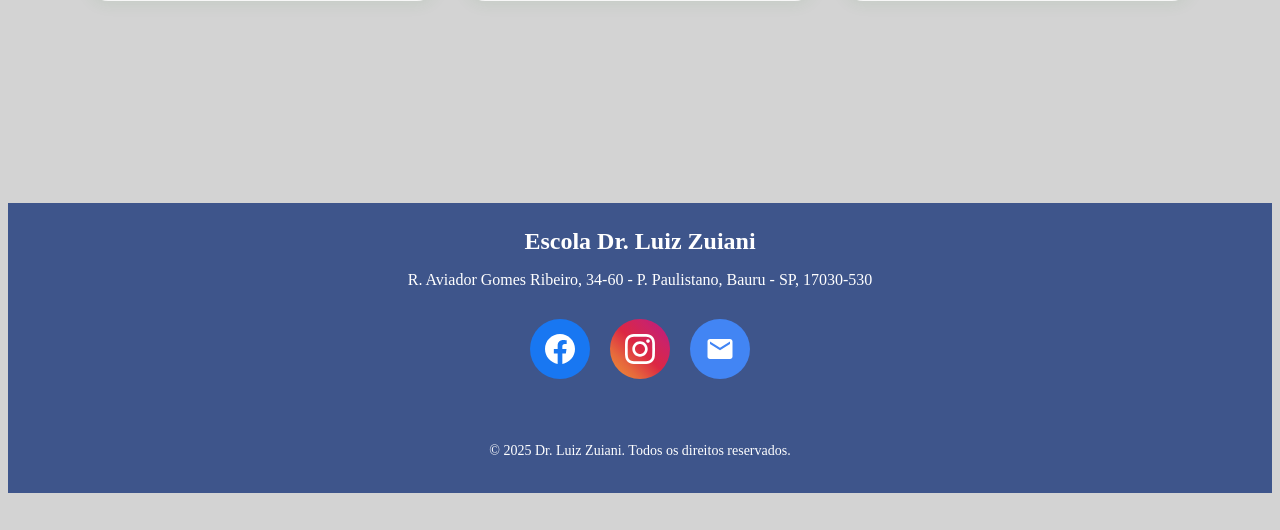
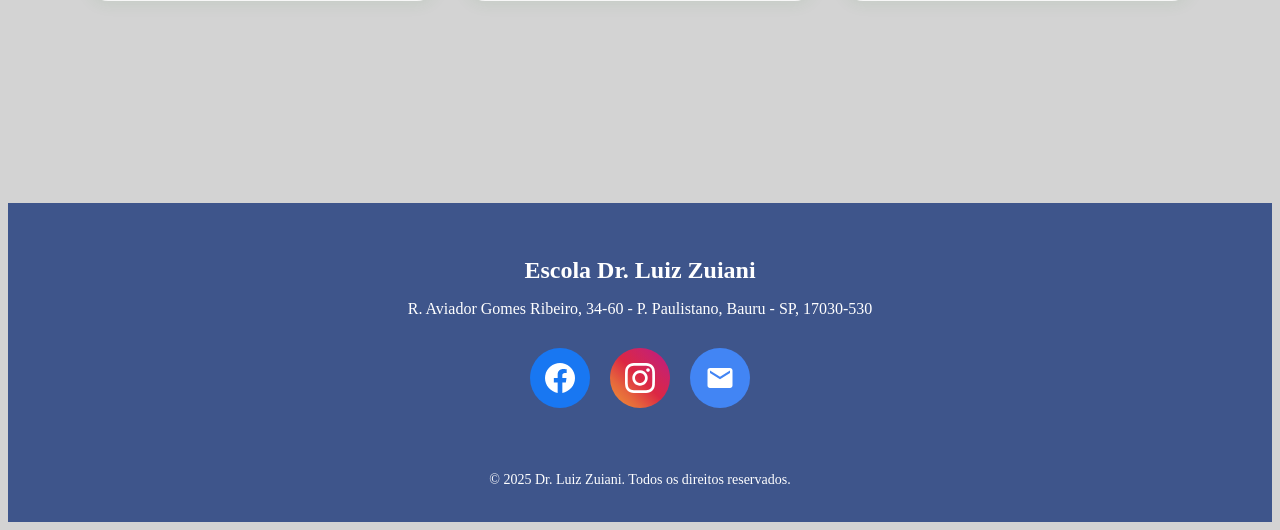
Before and after one commit to Deladonio/TCC-Zuiani---Novo, a PHP site: page /atividades.php in a window 1280 px wide. Shown: the part 897-1427 px from the top of the page. Before the commit the page ends 1390 px from the top, so only its background shows below. Run offline with PHP 8.4, Linux system fonts and the light colour scheme.

Commit message:
mudei o tamanho do footer =)

```diff
--- a/Atividades/style_att.css
+++ b/Atividades/style_att.css
@@ -189,7 +189,7 @@ input {
 footer {
     background-color: #3E558B; /* Cor azul do footer original do usuário */
     color: white;
-    padding: 1px 20px 20px; /* Padding original do usuário */
+    padding: 30px 20px 20px; /* Padding original do usuário */
     text-align: center;
     margin-top: auto;
 }
--- a/Comunicados/style_comu.css
+++ b/Comunicados/style_comu.css
@@ -266,7 +266,7 @@ input {
 footer {
     background-color: #3E558B; /* Cor azul do footer original do usuário */
     color: white;
-    padding: 1px 20px 20px; /* Padding original do usuário */
+    padding: 30px 20px 20px; /* Padding original do usuário */
     text-align: center;
     margin-top: auto;
 }
--- a/Index/style_index.css
+++ b/Index/style_index.css
@@ -320,7 +320,7 @@ input {
 footer {
     background-color: #3E558B;
     color: white;
-    padding: 1px 20px 20px;
+    padding: 30px 20px 20px;
     text-align: center;
 }
 
--- a/Instituição/style_instt.css
+++ b/Instituição/style_instt.css
@@ -236,7 +236,7 @@ h3 {
 footer {
     background-color: #3E558B;
     color: white;
-    padding: 1px 20px 20px;
+    padding: 30px 20px 20px;
     text-align: center;
 }
 
```
